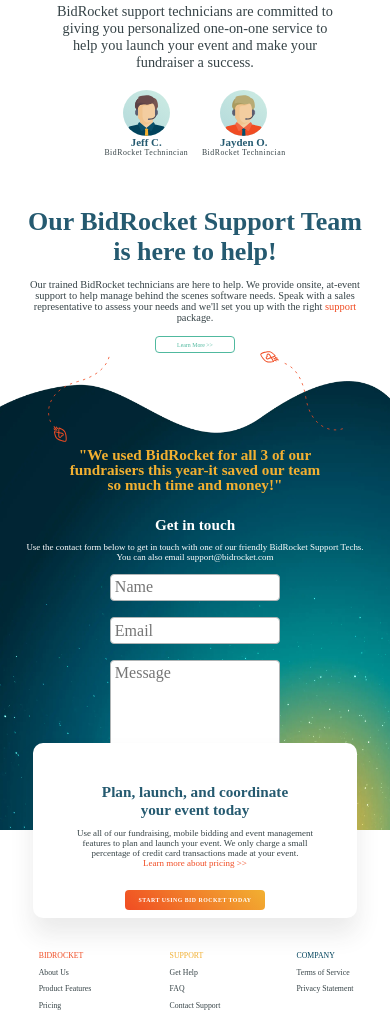
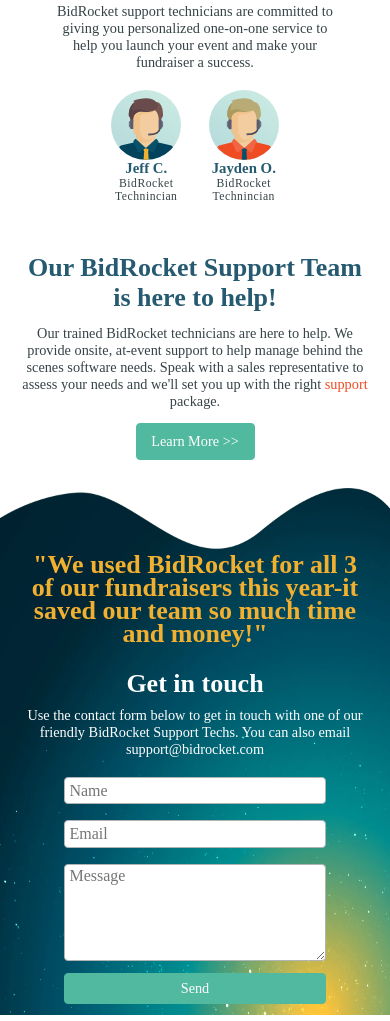
Before and after one commit to wisemufin/Responsive-Bidrocket, a plain HTML site: page grid-practice.html in a window 390 px wide. Shown: the part 529-1550 px from the top of the page. Drawn offline with Linux system fonts and the light colour scheme; a web font is replaced by a local one.

Commit message:
About Page Works on Mobile
About page is now mobile responsive

```diff
--- a/resources/css/practice.css
+++ b/resources/css/practice.css
@@ -774,7 +774,7 @@
 
 @media only screen and (max-width: 600px) {
   .content_container {
-    grid-template-rows: auto 160px auto 50px auto auto auto 50px auto;
+    grid-template-rows: auto 160px auto 50px auto auto auto auto;
   }
 
   .hero_header {
@@ -794,26 +794,91 @@
   .transition_rocket {
     display: none;
   }
+
+  .get-started-button {
+    height: 7vw;
+    width: 25vw;
+    color: white;
+    font-size: 2.5vw;
+    background-color: #50b99f;
+  }
 }
 
 @media only screen and (max-width: 400px) {
   .content_container {
-    grid-template-rows: auto 210px auto 50px auto auto auto 50px auto;
+    grid-template-rows: auto 210px auto 50px auto auto auto auto;
   }
 
   .hero_card {
     padding: 0px;
   }
 
-  .hero_card_header, .support_section_header, .secondary_support_header {
+  .hero_card_header, .support_section_header, .secondary_support_header,
+  .yellow-header, .form-header {
     font-size: 6.667vw;
   }
 
-  .hero_card_text, .support_section_subheader {
+  .hero_card_text, .support_section_subheader, .secondary_support_section_subheader,
+  .secondary_support_section_subheader a, .form-subheader {
     font-size: 3.667vw;
   }
 
   .support_section_header {
     text-align: center;
   }
+
+  #left-avatar-image, #right-avatar-image {
+    width: 18vw;
+  }
+
+  .avatar_name {
+    font-size: 3.8vw;
+  }
+
+  .avatar_subheader {
+    font-size: 3vw;
+    text-align: center;
+  }
+
+  .get-started-button {
+    height: 9vw;
+    width: 30vw;
+    color: white;
+    font-size: 3.667vw;
+  }
+
+  .footer-rockets {
+    display: none;
+  }
+
+  .yellow-header {
+    line-height: 5.88vw;
+    width: 100%;
+  }
+
+  .footer-card {
+    display: none;
+  }
+
+  #starry_footer {
+    height: 135vw;
+  }
+
+  input#name.input, input#email.input, textarea#message.input {
+    width: 65.5vw;
+  }
+
+  input.send-button {
+    height: 7.77vw;
+    font-size: 3.662vw;
+    border-radius: 4px;
+  }
+
+  footer {
+    margin: 5vw auto;
+  }
+
+  .footer-menu-column-bidrocket, .footer-menu-column-support, .footer-menu-column-company {
+    font-size: 3.667vw;
+  }
 }
```
